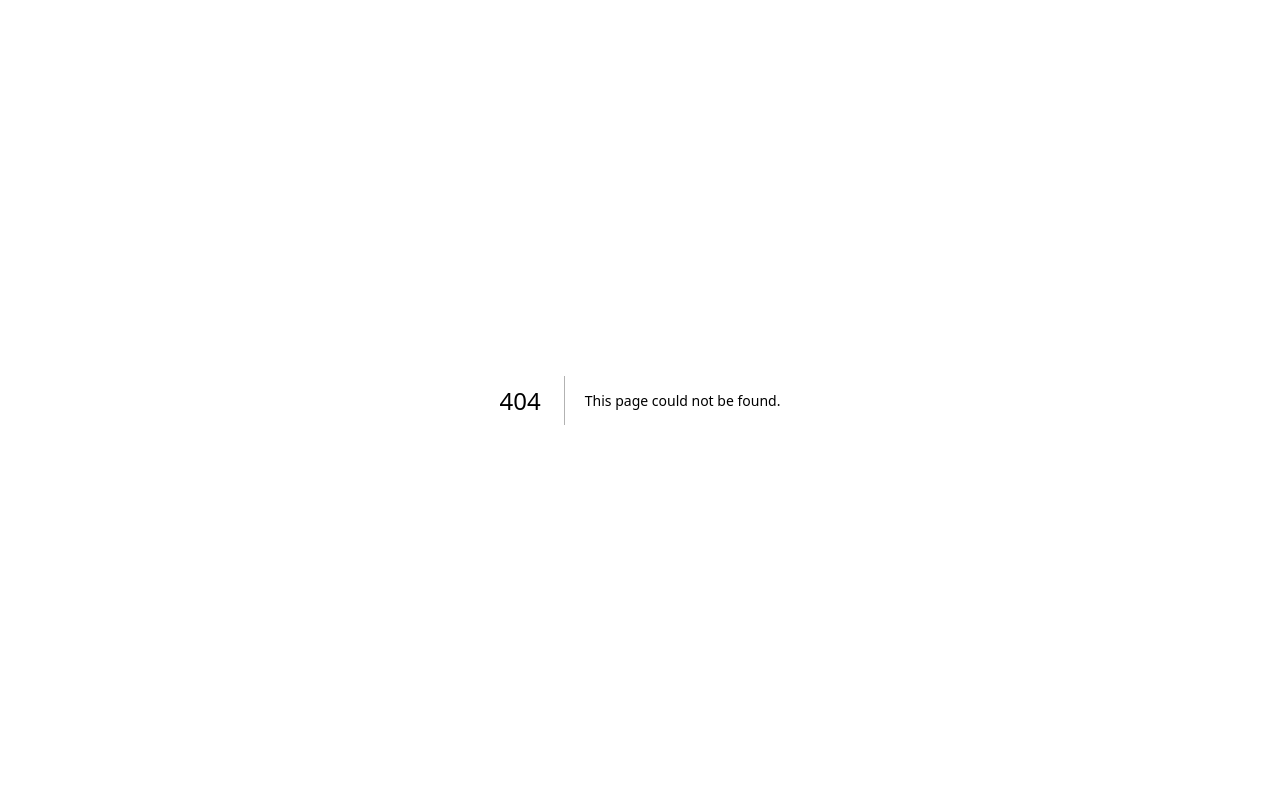
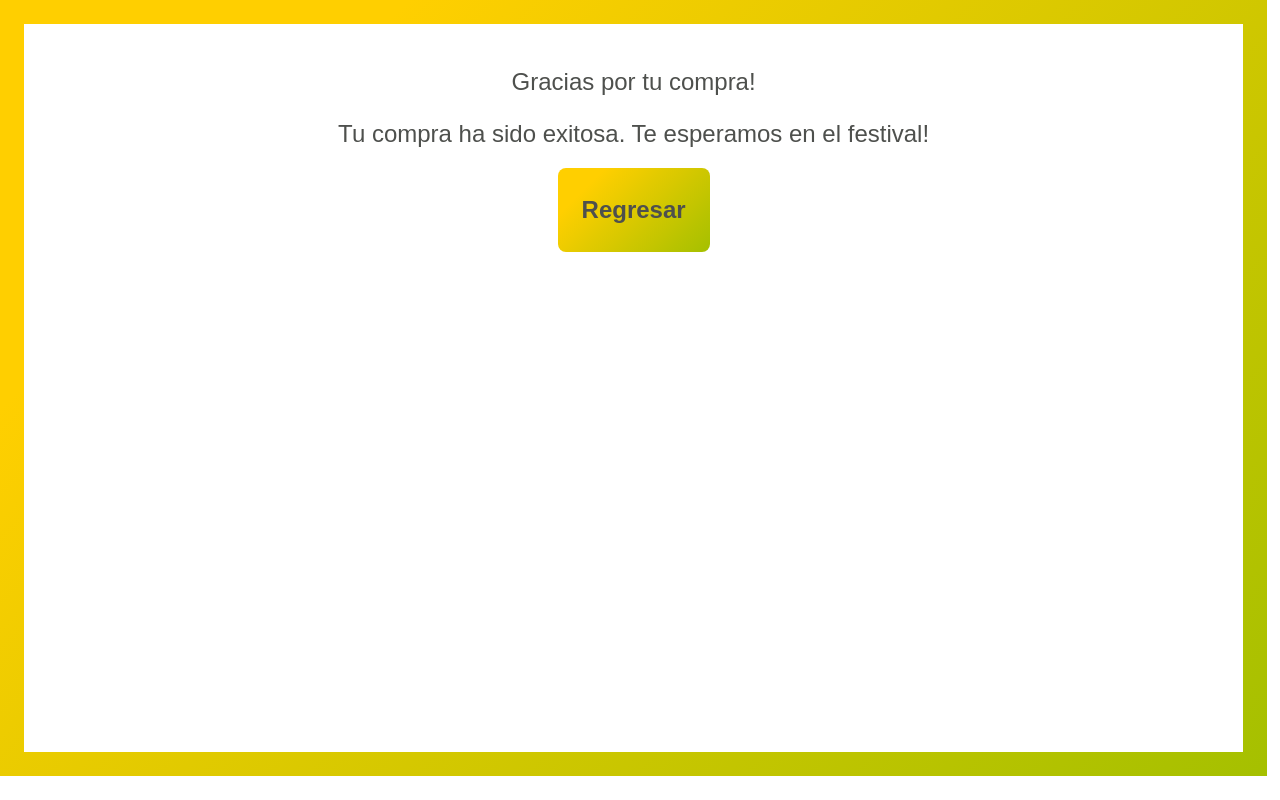
Before and after one commit to alfonso98/quentry, a Next.js app: page /festivalDelEmbudo/compraExitosa in a window 1280 px wide. Before the commit this address had no page. Built offline with nearby package versions, Linux system fonts and the light colour scheme; a web font is replaced by a local one.

Commit message:
feat: add success page and layout for completed purchases, update return URL in checkout process

```diff
--- /dev/null
+++ b/app/festivalDelEmbudo/compraExitosa/page.tsx
@@ -0,0 +1,19 @@
+import { Stack } from "@mui/material";
+import Link from "next/link";
+import styles from '@/app/ui/icarus/landing.module.css';
+
+export default function Page() {
+    return (<>
+        <Stack direction='column' justifyContent='center' alignItems='center' spacing={2} >
+            <h1>Gracias por tu compra!</h1>
+            <p>Tu compra ha sido exitosa. Te esperamos en el festival!</p>
+            <Link
+                href='/'
+                className={styles.mainCallToAction}
+            >
+                Regresar
+            </Link>
+
+        </Stack>
+    </>);
+}
--- /dev/null
+++ b/app/festivalDelEmbudo/layout.tsx
@@ -0,0 +1,11 @@
+import styles from '@/app/ui/icarus/purchaseApp.module.css';
+
+export default function Layout({ children }: { children: React.ReactNode }) {
+  return (
+    <div className={styles.mainContainer}>
+        <div className={styles.posterContainer}>
+            {children}
+        </div>
+    </div>
+  );
+}
--- a/app/festivalDelEmbudo/page.tsx
+++ b/app/festivalDelEmbudo/page.tsx
@@ -158,11 +158,8 @@ export default function Page(){
     };
 
     return (
-        <div className={styles.mainContainer}>
-
-            <div className={styles.posterContainer}>
-
-            <Stack justifyContent='center' alignItems='center' spacing={2}>
+        <>
+        <Stack justifyContent='center' alignItems='center' spacing={2}>
 
             <Stepper activeStep={activeStep} alternativeLabel className={styles.headStepper}>
                 {
@@ -182,10 +179,6 @@ export default function Page(){
                 handleReset={handleReset}
             /> : <StepViewer/> }
 
-            </Stack>
-
-            </div>
-
-        </div>
-    );
+        </Stack>
+        </>);
 };
--- a/app/ui/icarus/CheckoutPage.tsx
+++ b/app/ui/icarus/CheckoutPage.tsx
@@ -48,7 +48,7 @@ const CheckoutPage: React.FC<CheckoutProps> = ({ amount }) => {
             elements,
             clientSecret,
             confirmParams: {
-                return_url: `http://localhost:3000/festivalDelEmbudo/success?amount=${amount}`,
+                return_url: `http://localhost:3000/festivalDelEmbudo/compraExitosa?amount=${amount}`,
             },
         });
 
--- a/app/ui/icarus/StripeStep.tsx
+++ b/app/ui/icarus/StripeStep.tsx
@@ -19,7 +19,7 @@ if( process.env.NEXT_PUBLIC_STRIPE_PUBLIC_KEY === undefined ){
     throw new Error('Stripe public key is not defined in the environment variables.');
 }
 
-const stripePromise = loadStripe('pk_test_51RFgghCjIhYkh9XlmBcNmn1ESG9wmbvLQ8zJOPA3DdScMF13ixk9UPIaSzNzY2B7gurNqaMQ7l8szYpZzbiX0JgH009vlcn9AQ');
+const stripePromise = loadStripe(process.env.NEXT_PUBLIC_STRIPE_PUBLIC_KEY as string);
 
 export default function StripeStep({ userData }:StripeStepProps) {
 
```
